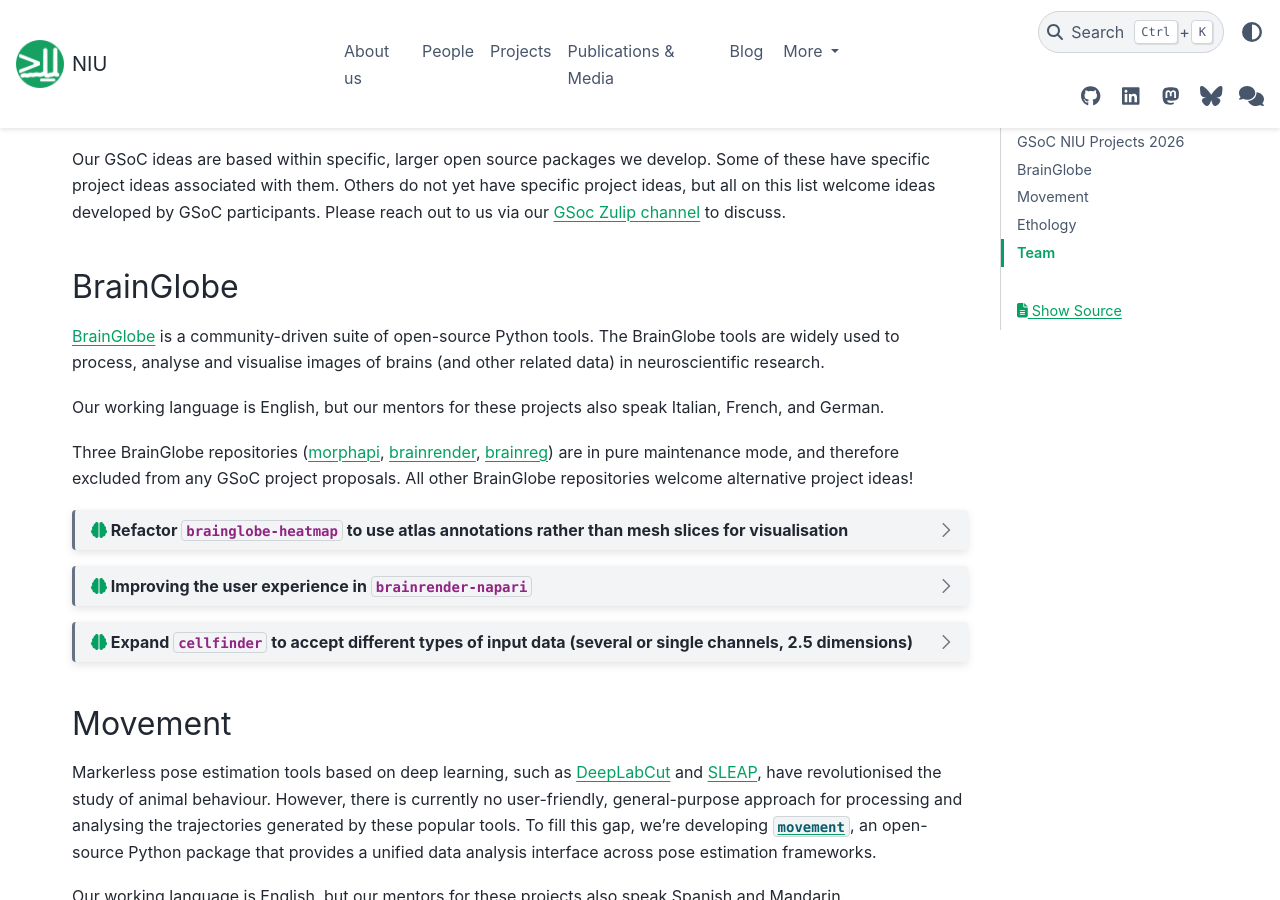
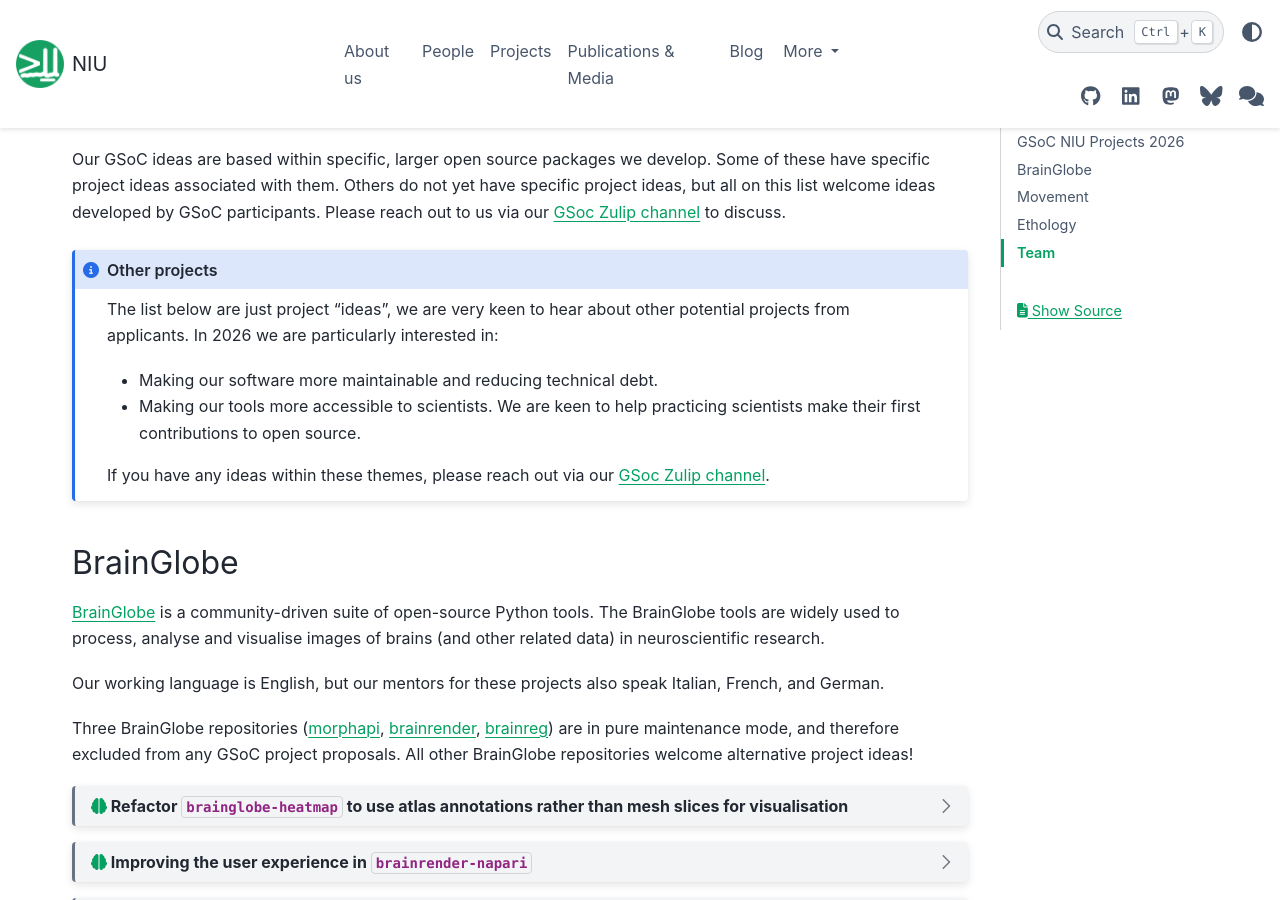
Before and after one commit to neuroinformatics-unit/neuroinformatics-unit.github.io, a Sphinx documentation site: the page built from docs/source/get-involved/gsoc/2026/index.md, in a window 1280 px wide and 900 px high, scrolled down 549 px. Built offline with Sphinx 7.4.7 and the PyData theme 0.15.4, drawn with Linux system fonts in a browser that asks for light colours; nearby versions of some CDN libraries.

Commit message:
Update wording for 2026

```diff
--- a/docs/source/get-involved/gsoc/2026/index.md
+++ b/docs/source/get-involved/gsoc/2026/index.md
@@ -12,6 +12,15 @@
 Our GSoC ideas are based within specific, larger open source packages we develop. Some of these have specific project ideas associated with them.
 Others do not yet have specific project ideas, but all on this list welcome ideas developed by GSoC participants. Please reach out to us via our [GSoc Zulip channel](https://neuroinformatics.zulipchat.com/#narrow/channel/487898-Google-Summer-of-Code) to discuss.
 
+::: {admonition} Other projects
+:class: note
+The list below are just project "ideas", we are very keen to hear about other potential projects from applicants.
+In 2026 we are particularly interested in:
+- Making our software more maintainable and reducing technical debt.
+- Making our tools more accessible to scientists. We are keen to help practicing scientists make their first contributions to open source.
+
+If you have any ideas within these themes, please reach out via our [GSoc Zulip channel](https://neuroinformatics.zulipchat.com/#narrow/channel/487898-Google-Summer-of-Code).
+:::
 
 ## BrainGlobe
 [BrainGlobe](https://brainglobe.info/) is a community-driven suite of open-source Python tools. The BrainGlobe tools are widely used to process, analyse and visualise images of brains (and other related data) in neuroscientific research.
```
Also changed, not shown: docs/source/get-involved/gsoc/guidelines.md (+2 -0 lines), docs/source/get-involved/gsoc/index.md (+0 -1 lines).
